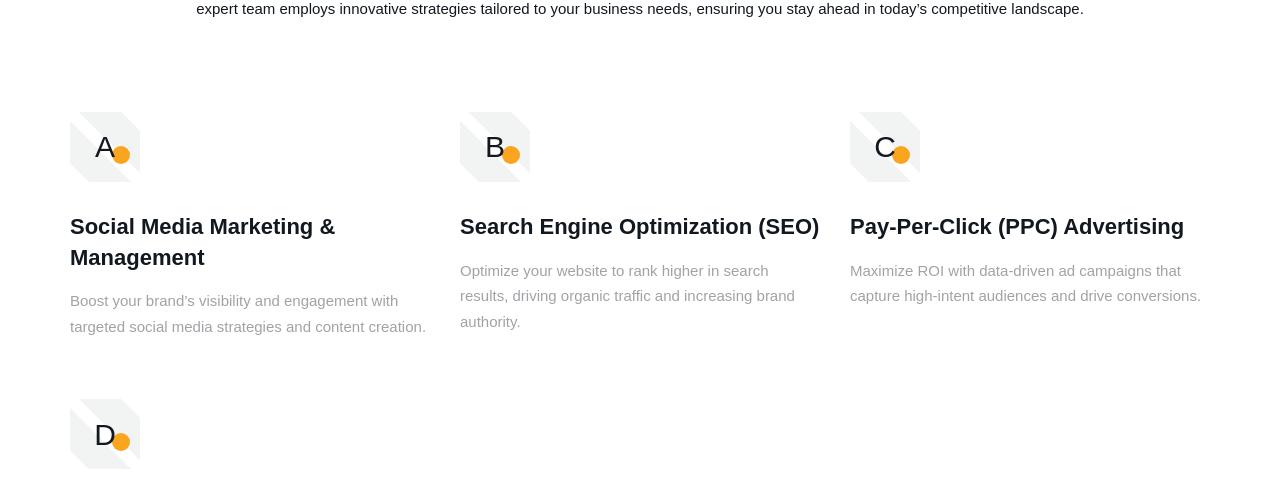
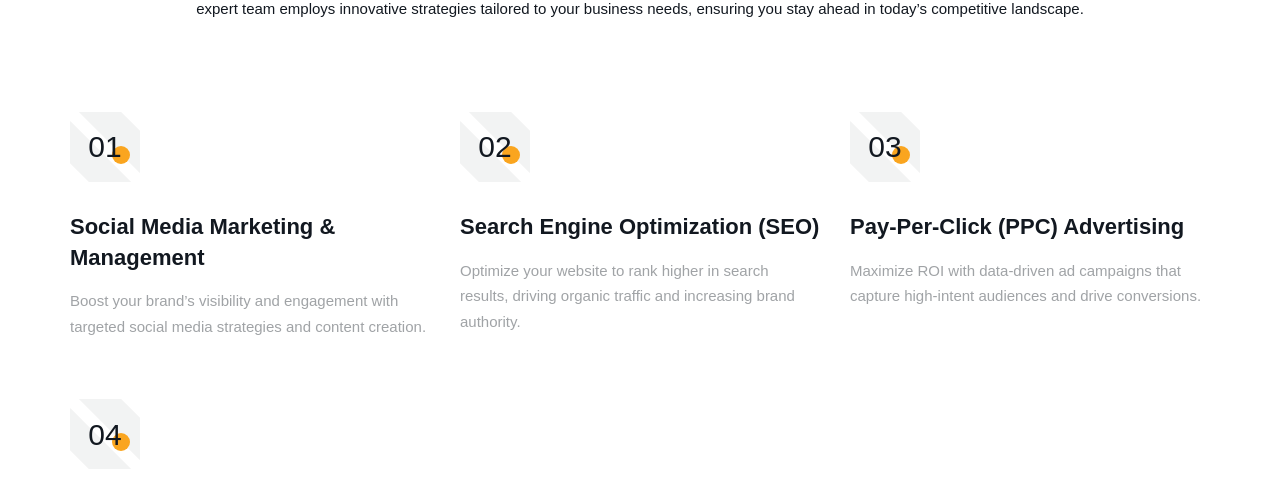
Before and after one commit to ManjuBashini21/Navi-Promotions, a plain HTML site: page service-1.html in a window 1280 px wide. Shown: the part 1100-1597 px from the top of the page. Drawn offline with Linux system fonts and the light colour scheme.

Commit message:
service page completion

```diff
--- a/service-1.html
+++ b/service-1.html
@@ -177,7 +177,7 @@
                     <div class="col-xl-4">
                         <div class="mil-mb-60">
                             <div class="mil-number-icon mil-lines mil-mb-30">
-                                <span>A</span>
+                                <span>01</span>
                             </div>
                             <h4 class="mil-mb-15">Social Media Marketing & Management</h4>
                             <p>Boost your brand’s visibility and engagement with targeted social media strategies and content creation.</p>
@@ -186,7 +186,7 @@
                     <div class="col-xl-4">
                         <div class="mil-mb-60">
                             <div class="mil-number-icon mil-lines mil-mb-30">
-                                <span>B</span>
+                                <span>02</span>
                             </div>
                             <h4 class="mil-mb-15">Search Engine Optimization (SEO)</h4>
                             <p>Optimize your website to rank higher in search results, driving organic traffic and increasing brand authority.</p>
@@ -195,7 +195,7 @@
                     <div class="col-xl-4">
                         <div class="mil-mb-60">
                             <div class="mil-number-icon mil-lines mil-mb-30">
-                                <span>C</span>
+                                <span>03</span>
                             </div>
                             <h4 class="mil-mb-15">Pay-Per-Click (PPC) Advertising</h4>
                             <p>Maximize ROI with data-driven ad campaigns that capture high-intent audiences and drive conversions.</p>
@@ -204,7 +204,7 @@
                     <div class="col-xl-4">
                         <div class="mil-mb-60">
                             <div class="mil-number-icon mil-lines mil-mb-30">
-                                <span>D</span>
+                                <span>04</span>
                             </div>
                             <h4 class="mil-mb-15">Digital Analytics and Reporting</h4>
                             <p>Gain valuable insights with in-depth analytics and reporting to refine marketing efforts and optimize performance.</p>
```
